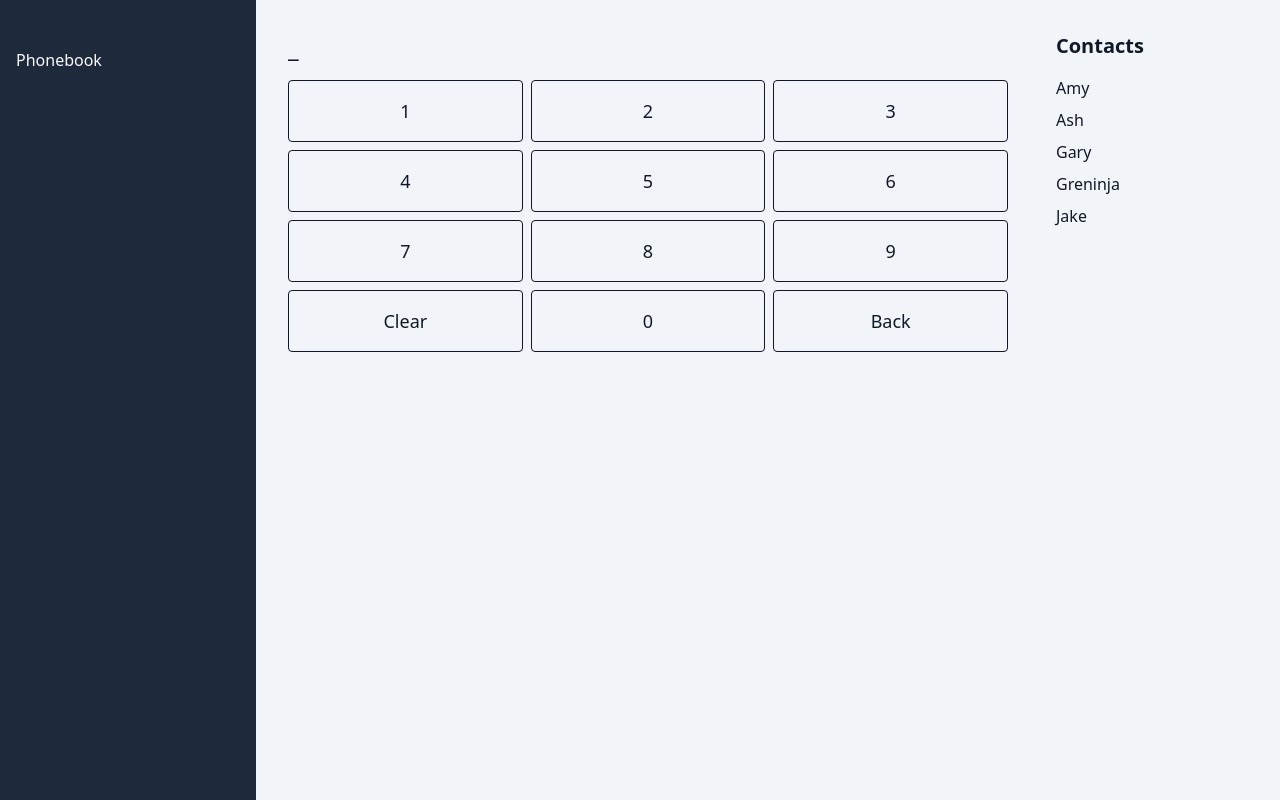
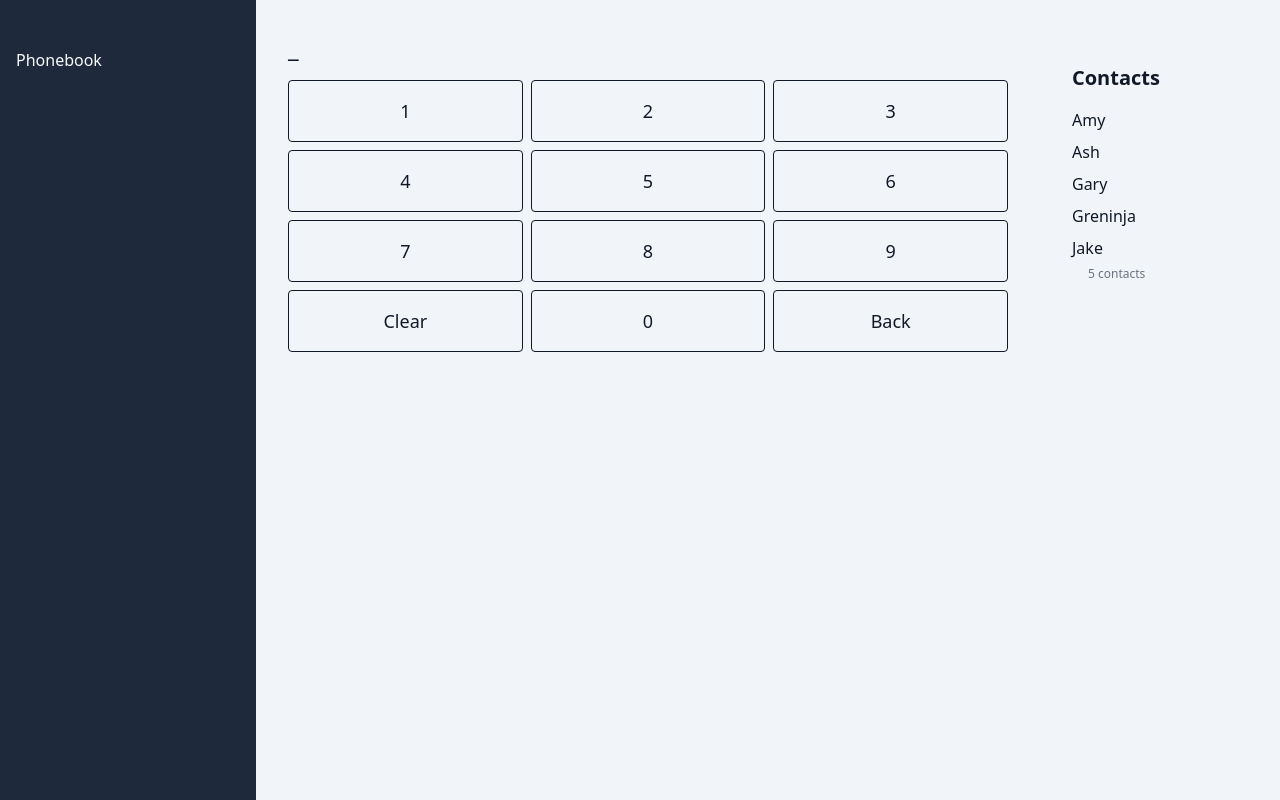
Before and after one commit to ppiratess/frontend-interview-problems, a React (Vite) app: page /phone-book in a window 1280 px wide. Built offline with nearby package versions, Linux system fonts and the light colour scheme.

Commit message:
feat: show contacts count

```diff
--- a/src/problems/Phonebook/ContactList.tsx
+++ b/src/problems/Phonebook/ContactList.tsx
@@ -2,7 +2,7 @@ import type { ContactListType } from './interface';
 
 const ContactList = ({ contactList }: { contactList: ContactListType[] }) => {
   return (
-    <div className='mx-8'>
+    <div className='py-8 pl-12'>
       <span className='text-center text-xl font-bold'>Contacts</span>
 
       <div className='mt-4 grid gap-2'>
@@ -14,6 +14,11 @@ const ContactList = ({ contactList }: { contactList: ContactListType[] }) => {
           <span className='text-text-secondary text-xs'>No contacts found</span>
         )}
       </div>
+      {contactList.length > 0 && (
+        <span className='text-text-secondary pl-4 text-xs'>
+          {contactList.length} contacts
+        </span>
+      )}
     </div>
   );
 };
```
